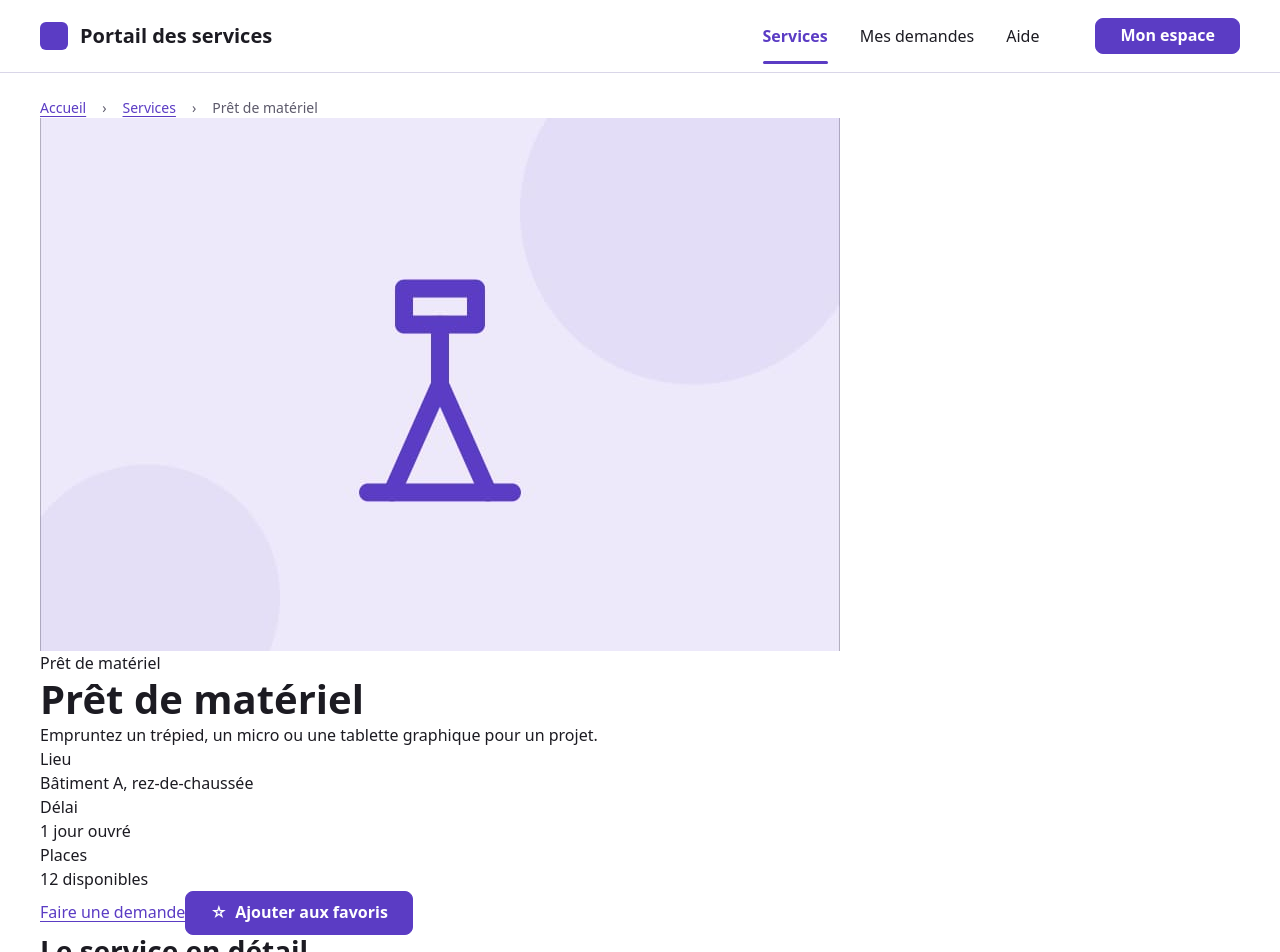
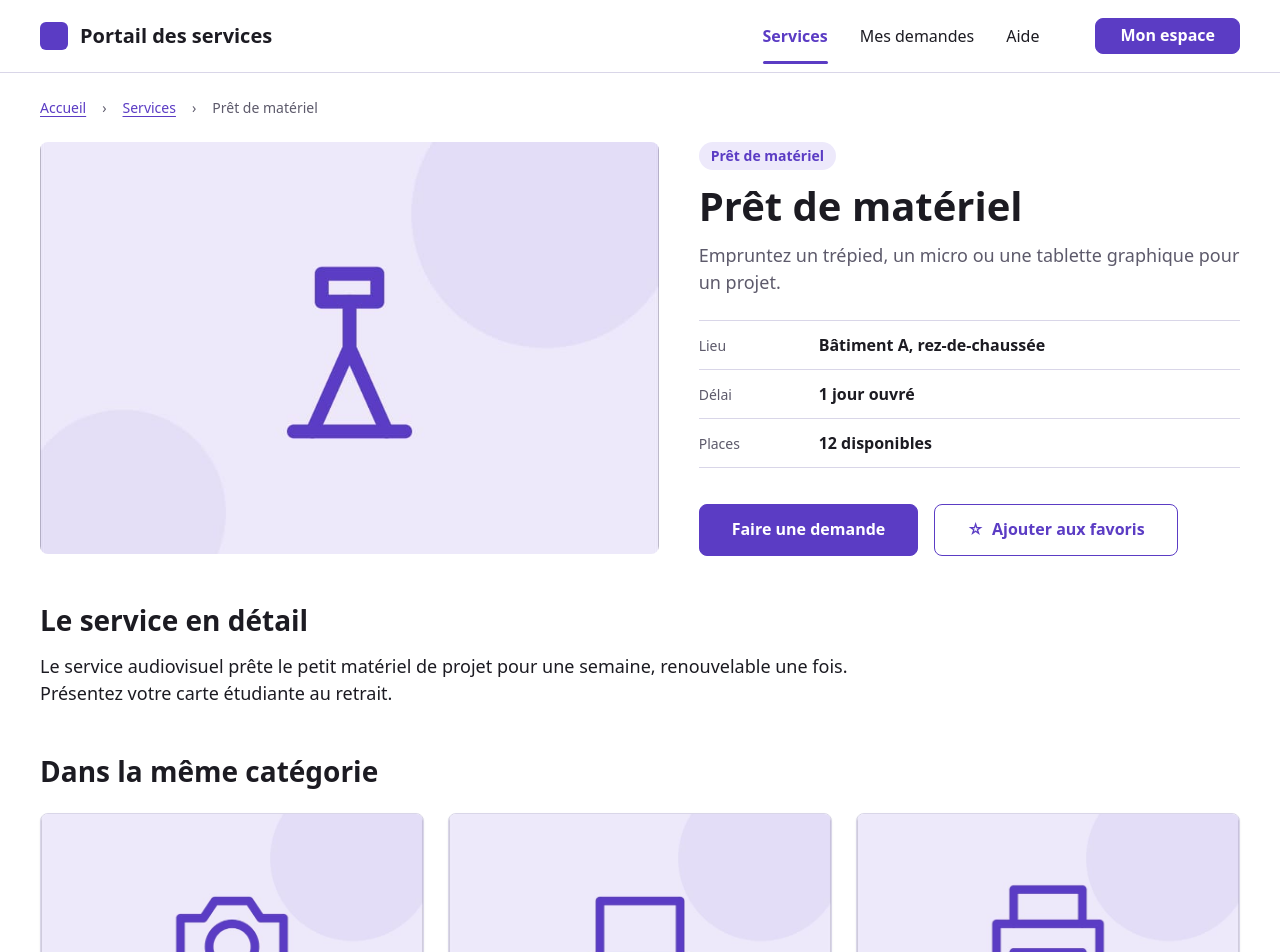
Before and after one commit to TheotimALBERTEAU/ProjetFrontEnd, an Angular app: page /services/1 in a window 1280 px wide. Shown: the top 952 px of the page. Built offline with nearby package versions, Linux system fonts and the light colour scheme.

Commit message:
feat : css service

```diff
--- a/src/app/pages/service-detail/service-detail.html
+++ b/src/app/pages/service-detail/service-detail.html
@@ -1,24 +1,36 @@
 <app-breadcrumb [items]="fil()" />
 
 @if (service(); as service) {
+  <div class="entete" [attr.data-categorie]="service.categorie">
     <img [src]="'/img/' + service.image + '-800.jpg'" alt="" width="800" height="533" />
-  <span>{{ categorie() }}</span>
+    <div class="infos">
+      <span class="badge">{{ categorie() }}</span>
       <h1>{{ service.nom }}</h1>
-  <p>{{ service.resume }}</p>
+      <p class="resume">{{ service.resume }}</p>
 
       <dl>
+        <div>
           <dt>Lieu</dt>
           <dd>{{ service.lieu }}</dd>
+        </div>
+        <div>
           <dt>Délai</dt>
           <dd>{{ delai() }}</dd>
+        </div>
+        <div>
           <dt>Places</dt>
           <dd>{{ places() }}</dd>
+        </div>
       </dl>
 
-  <a [routerLink]="['/services', service.id, 'demande']">Faire une demande</a>
-  <button type="button"><span aria-hidden="true">☆</span> Ajouter aux favoris</button>
+      <div class="actions">
+        <a class="bouton" [routerLink]="['/services', service.id, 'demande']">Faire une demande</a>
+        <button type="button" class="bouton-secondaire"><span aria-hidden="true">☆</span> Ajouter aux favoris</button>
+      </div>
+    </div>
+  </div>
 
-  <section>
+  <section class="detail">
     <h2>Le service en détail</h2>
     <p>{{ service.description }}</p>
   </section>
--- a/src/app/pages/service-detail/service-detail.scss
+++ b/src/app/pages/service-detail/service-detail.scss
@@ -0,0 +1,139 @@
+:host {
+  display: block;
+}
+
+.entete {
+  display: grid;
+  gap: var(--espace-5);
+  margin-top: var(--espace-5);
+}
+
+img {
+  width: 100%;
+  aspect-ratio: 3 / 2;
+  object-fit: cover;
+  background: var(--cat-fond);
+}
+
+.infos {
+  display: flex;
+  flex-direction: column;
+  align-items: flex-start;
+  gap: var(--espace-3);
+}
+
+.resume {
+  max-width: 34em;
+  font-size: var(--taille-intro);
+  color: var(--couleur-texte-secondaire);
+}
+
+dl {
+  align-self: stretch;
+  margin-top: var(--espace-3);
+  border-bottom: 1px solid var(--couleur-bordure);
+
+  div {
+    padding-block: var(--espace-2);
+    border-top: 1px solid var(--couleur-bordure);
+  }
+
+  dt {
+    font-size: var(--taille-petit);
+    color: var(--couleur-texte-secondaire);
+  }
+
+  dd {
+    font-weight: 700;
+  }
+}
+
+.actions {
+  align-self: stretch;
+  display: grid;
+  gap: var(--espace-3);
+  margin-top: var(--espace-5);
+
+  .bouton,
+  button {
+    min-height: 48px;
+  }
+}
+
+.detail {
+  margin-top: var(--espace-7);
+
+  p {
+    max-width: 45em;
+    margin-top: var(--espace-4);
+    font-size: var(--taille-intro);
+  }
+}
+
+aside {
+  display: none;
+  margin-top: var(--espace-7);
+
+  ul {
+    display: grid;
+    gap: var(--espace-5);
+    margin-top: var(--espace-5);
+  }
+}
+
+@media (max-width: 47.99em) {
+  img {
+    width: calc(100% + 2 * var(--gouttiere));
+    max-width: none;
+    margin-inline: calc(-1 * var(--gouttiere));
+  }
+}
+
+@media (min-width: 48em) {
+  .entete {
+    grid-template-columns: minmax(0, 8fr) minmax(0, 7fr);
+    gap: var(--espace-6) 40px;
+    align-items: start;
+  }
+
+  img {
+    border-radius: var(--rayon);
+  }
+
+  dl div {
+    display: grid;
+    grid-template-columns: 120px 1fr;
+    align-items: baseline;
+    padding-block: var(--espace-3);
+  }
+
+  dt {
+    font-size: var(--taille-texte);
+  }
+
+  .actions {
+    display: flex;
+    flex-wrap: wrap;
+    gap: var(--espace-4);
+
+    .bouton,
+    button {
+      min-height: 52px;
+      padding-inline: var(--espace-6);
+    }
+  }
+
+  aside {
+    display: block;
+
+    ul {
+      grid-template-columns: repeat(2, 1fr);
+    }
+  }
+}
+
+@media (min-width: 64em) {
+  aside ul {
+    grid-template-columns: repeat(3, 1fr);
+  }
+}
```
Lines whose indentation alone changed are shown as unchanged.
